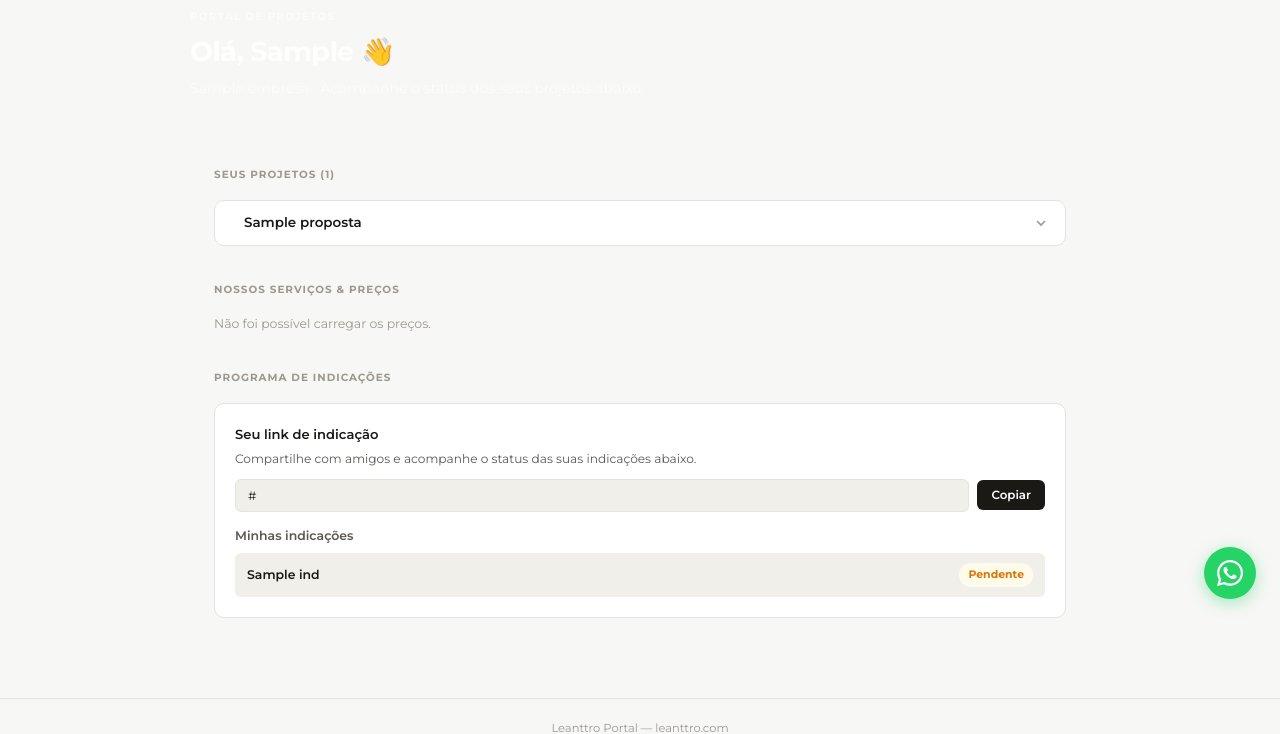
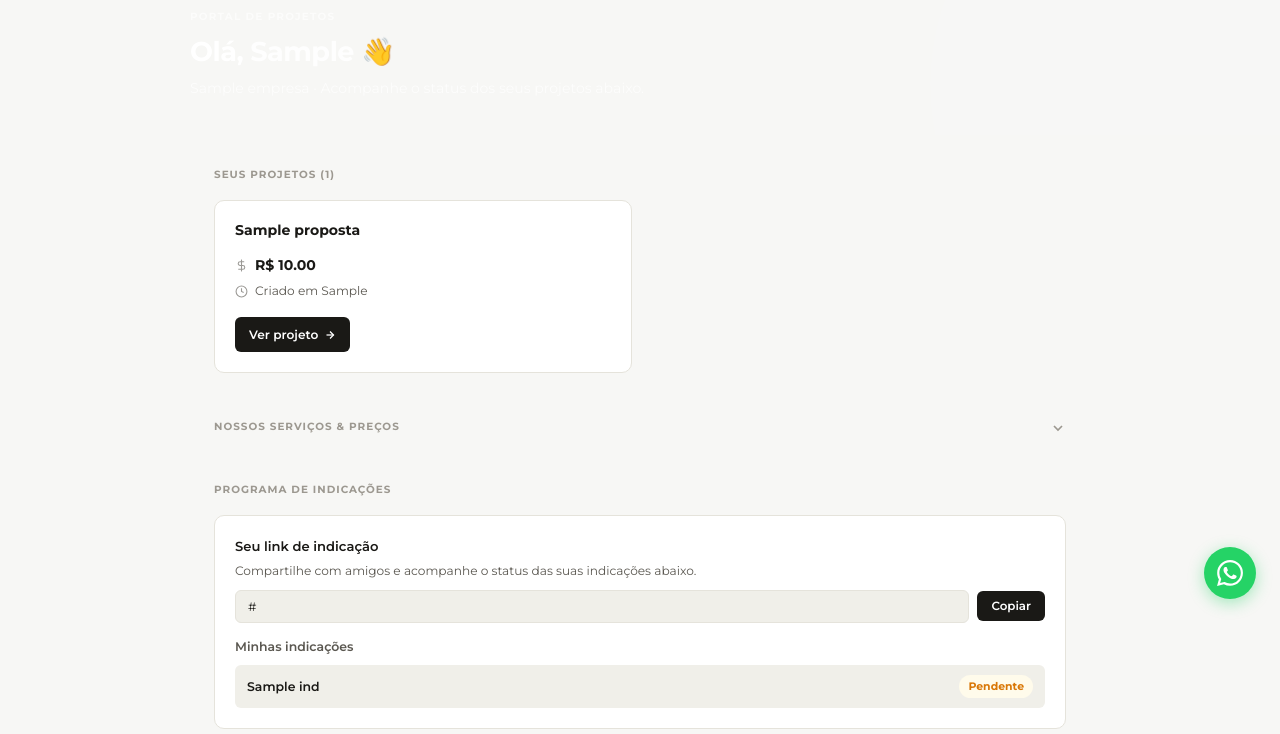
Before and after one commit to leanttro/leanttro_p, a Flask app: template templates/portal/portal_cliente.html in a window 1280 px wide. Shown: the part 177-911 px from the top of the page. Run offline with Flask 3, Linux system fonts and the light colour scheme; the template is opened without the code that fills it: most values are stand-ins (such as "Sample title", 1, 10 or a date in 2020); grey boxes marked "Sample" are stand-in pictures; some libraries are stand-ins or nearby versions.

Commit message:
Update portal_cliente.html

```diff
--- a/templates/portal/portal_cliente.html
+++ b/templates/portal/portal_cliente.html
@@ -74,18 +74,12 @@ header{
 .main{max-width:900px;margin:0 auto;padding:32px 24px 80px}
 .section-title{font-size:.65rem;font-weight:700;letter-spacing:1px;text-transform:uppercase;color:var(--text3);margin-bottom:16px}
 
-/* ── PROJ LIST ── */
-.proj-list{display:flex;flex-direction:column;gap:8px}
-.proj-row{background:var(--surface);border:1px solid var(--border);border-radius:var(--radius);overflow:hidden;transition:.15s}
-.proj-row:hover{border-color:var(--text3)}
-.proj-row-head{display:flex;align-items:center;gap:10px;padding:12px 16px;cursor:pointer;user-select:none}
-.proj-row-bar{width:3px;height:20px;border-radius:3px;flex-shrink:0;background:var(--accent)}
-.proj-row-titulo{font-size:.84rem;font-weight:600;color:var(--text);flex:1;line-height:1.3}
-.proj-row-chevron{width:16px;height:16px;stroke:var(--text3);fill:none;stroke-width:2.5;flex-shrink:0;transition:transform .2s}
-.proj-row.open .proj-row-chevron{transform:rotate(180deg)}
-.proj-row-details{display:none;padding:0 16px 14px 31px;border-top:1px solid var(--border)}
-.proj-row.open .proj-row-details{display:flex;flex-direction:column;gap:10px;padding-top:12px}
-
+/* ── CARDS GRID ── */
+.cards-grid{display:grid;grid-template-columns:repeat(auto-fill,minmax(280px,1fr));gap:16px}
+.proj-card{background:var(--surface);border:1px solid var(--border);border-radius:var(--radius);padding:20px;text-decoration:none;color:var(--text);display:flex;flex-direction:column;gap:14px;transition:.2s;position:relative;overflow:hidden}
+.proj-card:hover{box-shadow:var(--shadow-md);border-color:var(--text3);transform:translateY(-1px)}
+.card-top{display:flex;align-items:flex-start;justify-content:space-between;gap:10px}
+.card-titulo{font-size:.88rem;font-weight:700;color:var(--text);line-height:1.35;flex:1}
 .badge{display:inline-flex;align-items:center;gap:4px;font-size:.65rem;font-weight:700;padding:3px 9px;border-radius:20px;white-space:nowrap;flex-shrink:0}
 .badge::before{content:'';width:5px;height:5px;border-radius:50%;background:currentColor;opacity:.7}
 .badge-proposta{background:var(--accent-light);color:var(--accent)}
@@ -93,22 +87,20 @@ header{
 .badge-em_andamento{background:var(--amber-light);color:var(--amber)}
 .badge-concluido{background:var(--green-light);color:var(--green)}
 .badge-recusado{background:var(--red-light);color:var(--red)}
-
 .card-meta{display:flex;flex-direction:column;gap:5px}
 .meta-row{display:flex;align-items:center;gap:7px;font-size:.76rem;color:var(--text2)}
 .meta-row svg{width:13px;height:13px;stroke:currentColor;fill:none;stroke-width:2;flex-shrink:0;opacity:.6}
 .meta-valor{font-size:.88rem;font-weight:700;color:var(--text)}
-
-.card-btn{
-  display:inline-flex;align-items:center;gap:6px;
-  padding:8px 14px;border-radius:var(--radius-sm);
-  background:var(--text);color:#fff;
-  font-size:.76rem;font-weight:600;font-family:'Montserrat',sans-serif;
-  text-decoration:none;border:none;cursor:pointer;
-  transition:.15s;align-self:flex-start;
-}
+.card-btn{display:inline-flex;align-items:center;gap:6px;padding:8px 14px;border-radius:var(--radius-sm);background:var(--text);color:#fff;font-size:.76rem;font-weight:600;font-family:'Montserrat',sans-serif;text-decoration:none;border:none;cursor:pointer;transition:.15s;align-self:flex-start;margin-top:2px}
 .card-btn:hover{background:#333}
 .card-btn svg{width:12px;height:12px;stroke:currentColor;fill:none;stroke-width:2.5}
+
+/* ── PREÇOS COLLAPSIBLE ── */
+.precos-toggle{display:flex;align-items:center;justify-content:space-between;cursor:pointer;user-select:none;padding:10px 0}
+.precos-toggle svg{width:16px;height:16px;stroke:var(--text3);fill:none;stroke-width:2.5;transition:transform .2s}
+.precos-toggle.open svg{transform:rotate(180deg)}
+.precos-body{display:none}
+.precos-body.open{display:block}
 
 /* ── EMPTY STATE ── */
 .empty{
@@ -211,12 +203,12 @@ footer a:hover{color:var(--accent)}
 
   {% if propostas %}
     <div class="section-title">Seus projetos ({{ propostas|length }})</div>
-    <div class="proj-list">
+    <div class="cards-grid">
       {% for p in propostas %}
-      <div class="proj-row" onclick="toggleRow(this)">
-        <div class="proj-row-head">
-          <div class="proj-row-bar" style="background:{{ p.cor_tema or 'var(--accent)' }}"></div>
-          <div class="proj-row-titulo">{{ p.titulo }}</div>
+      <div class="proj-card" style="position:relative;overflow:hidden">
+        <div style="position:absolute;top:0;left:0;right:0;height:3px;background:{{ p.cor_tema or 'var(--primary)' }};border-radius:var(--radius) var(--radius) 0 0"></div>
+        <div class="card-top">
+          <div class="card-titulo">{{ p.titulo }}</div>
           {% set st = p.status %}
           {% if st == 'proposta' %}<span class="badge badge-proposta">Proposta</span>
           {% elif st == 'vista' %}<span class="badge badge-vista">Em análise</span>
@@ -224,9 +216,7 @@ footer a:hover{color:var(--accent)}
           {% elif st == 'concluido' %}<span class="badge badge-concluido">Concluído</span>
           {% elif st == 'recusado' %}<span class="badge badge-recusado">Recusado</span>
           {% endif %}
-          <svg class="proj-row-chevron" viewBox="0 0 24 24"><polyline points="6 9 12 15 18 9"/></svg>
         </div>
-        <div class="proj-row-details">
         <div class="card-meta">
           {% if p.tipo == 'portfolio' %}
           <div class="meta-row"><span class="meta-valor" style="color:var(--text3)">Sob consulta</span></div>
@@ -249,11 +239,10 @@ footer a:hover{color:var(--accent)}
           </div>
           {% endif %}
         </div>
-          <a href="/p/{{ p.slug or p.token }}" class="card-btn" style="background:{{ p.cor_tema or 'var(--primary)' }}" onclick="event.stopPropagation()">
+        <a href="/p/{{ p.slug or p.token }}" class="card-btn" style="background:{{ p.cor_tema or 'var(--primary)' }}">
           Ver projeto
           <svg viewBox="0 0 24 24"><line x1="5" y1="12" x2="19" y2="12"/><polyline points="12 5 19 12 12 19"/></svg>
         </a>
-        </div>
       </div>
       {% endfor %}
     </div>
@@ -270,9 +259,14 @@ footer a:hover{color:var(--accent)}
 
   <!-- PREÇOS -->
   <div style="margin-top:36px">
-    <div class="section-title">Nossos serviços & preços</div>
+    <div class="precos-toggle section-title" id="precos-toggle" onclick="togglePrecos()">
+      Nossos serviços &amp; preços
+      <svg viewBox="0 0 24 24"><polyline points="6 9 12 15 18 9"/></svg>
+    </div>
+    <div class="precos-body" id="precos-body">
       <div class="precos-grid" id="precos-grid">
         <div style="color:var(--text3);font-size:.78rem">Carregando...</div>
+      </div>
     </div>
   </div>
 
@@ -320,7 +314,10 @@ footer a:hover{color:var(--accent)}
 {% endif %}
 
 <script>
-function toggleRow(el){el.classList.toggle('open')}
+function togglePrecos(){
+  const t=document.getElementById('precos-toggle'),b=document.getElementById('precos-body');
+  t.classList.toggle('open');b.classList.toggle('open');
+}
 function formatPreco(v) {
   return 'R$ ' + parseFloat(v).toLocaleString('pt-BR', {minimumFractionDigits:2, maximumFractionDigits:2});
 }
```
Lines whose indentation alone changed are shown as unchanged.
